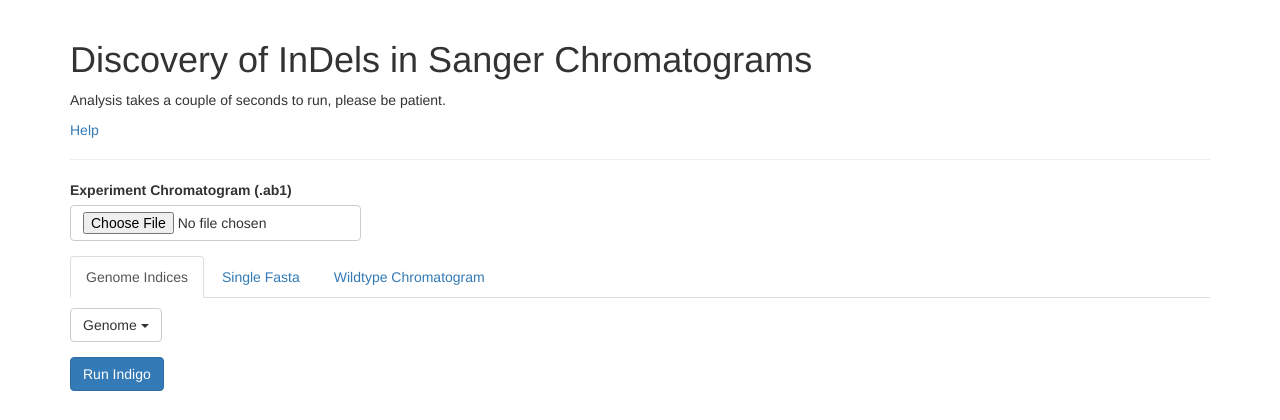
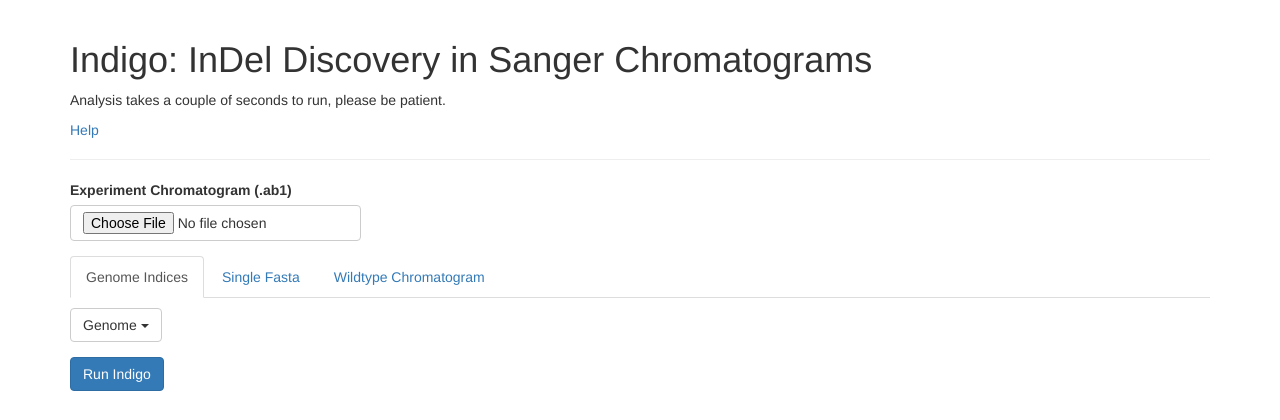
Before and after one commit to gear-genomics/indigo, a Flask app: page / in a window 1280 px wide. Shown: the top 420 px of the page. Run offline with Flask 2, Linux system fonts and the light colour scheme; some libraries are stand-ins or nearby versions.

Commit message:
added redirect

```diff
--- a/ws/indigo.py
+++ b/ws/indigo.py
@@ -96,7 +96,7 @@ def upload_file():
          return render_template('upload.html', error = error)
 
       # Send download pdf
-      return redirect("/download/" + uniqout, code=302)
+      return redirect("/indigo/download/" + uniqout, code=302)
    return render_template('upload.html')
 
 @app.route("/")
--- a/ws/templates/upload.html
+++ b/ws/templates/upload.html
@@ -2,9 +2,9 @@
     <head>
 	<title>Indigo</title>
 	<meta name="viewport" content="width=device-width, initial-scale=1.0">
-	<script type="text/javascript" src="static/jquery-3.1.1.min.js"></script>
-	<script type="text/javascript" src="static/bootstrap.min.js"></script>
-	<link type="text/css" href="static/bootstrap.min.css" rel="stylesheet" media="screen">
+	<script type="text/javascript" src="https://code.jquery.com/jquery-3.1.1.slim.min.js"></script>
+	<script type="text/javascript" src="https://maxcdn.bootstrapcdn.com/bootstrap/3.3.7/js/bootstrap.min.js"></script>
+	<link type="text/css" href="https://maxcdn.bootstrapcdn.com/bootstrap/3.3.7/css/bootstrap.min.css" rel="stylesheet" media="screen">
 	<script>
 	    $(function() {
 	    $(".dropdown-menu li a").click(function() {
@@ -17,12 +17,12 @@
     <body>
 	<div class="container">
 	    <div class="page-header">
-		<h1>Discovery of InDels in Sanger Chromatograms</h1>
+		<h1>Indigo: InDel Discovery in Sanger Chromatograms</h1>
 		<p>Analysis takes a couple of seconds to run, please be patient.</p>
 		<p><a href="https://www-db.embl.de/EMBLPersonGroup-PersonPicture/MailForm/?recipient=CP-60010497">Help</a></p>
 	    </div>
 
-	    <form action = "/upload" method = "POST" enctype = "multipart/form-data">
+	    <form action = "/indigo/upload" method = "POST" enctype = "multipart/form-data">
 		<div class="form-group">
 		    <label for="experiment">Experiment Chromatogram (.ab1)</label>
 		    <br>
```
